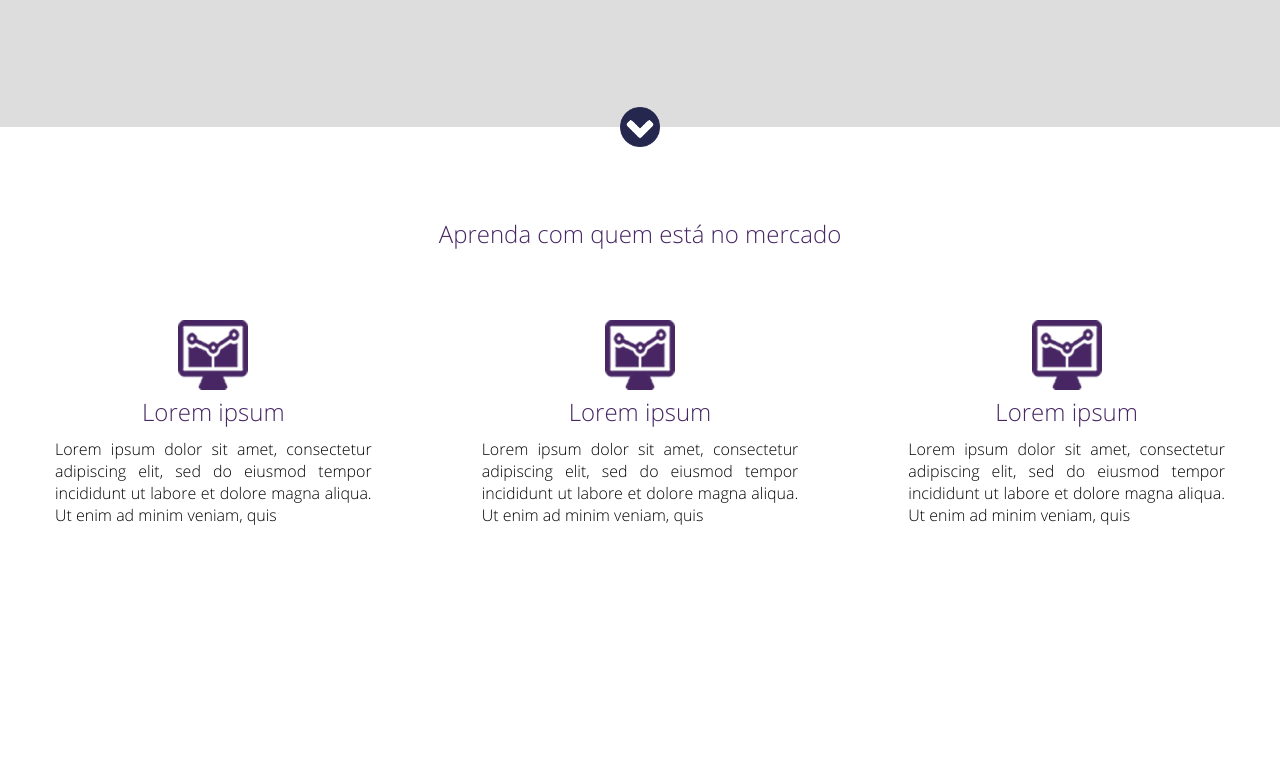
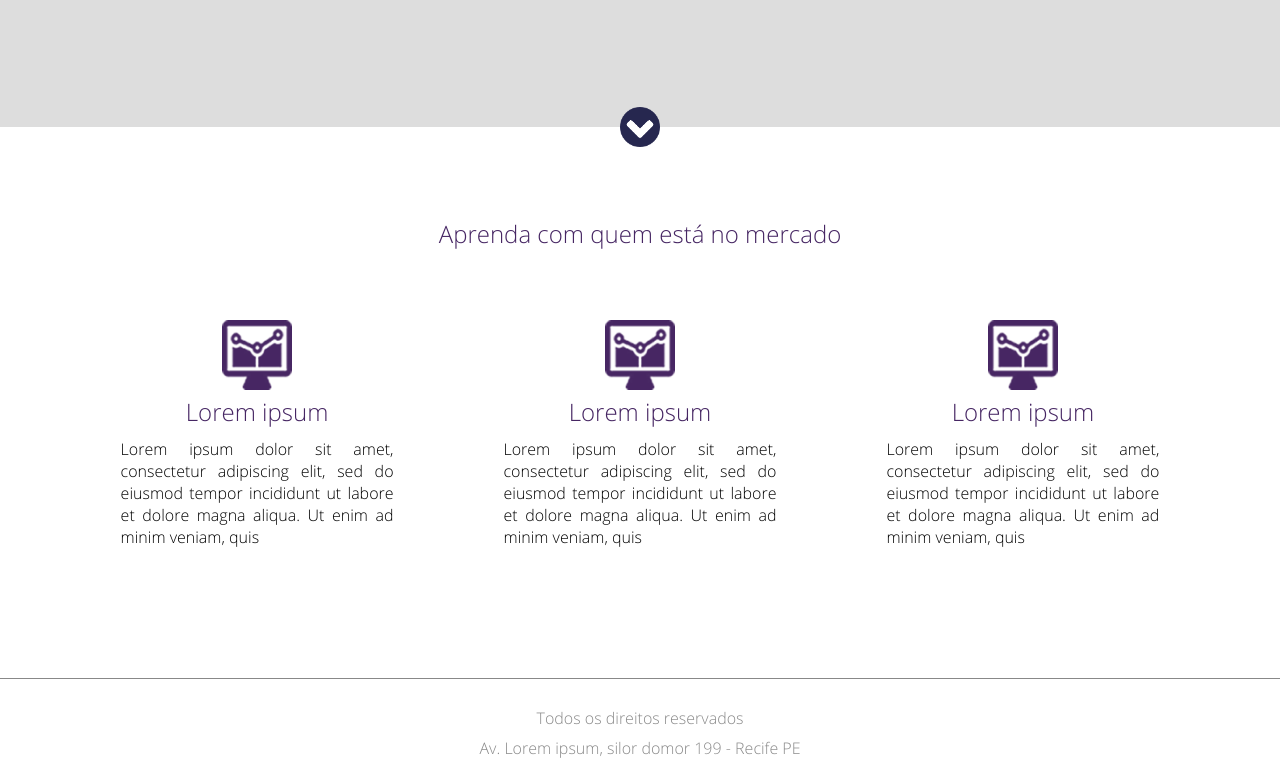
Before and after one commit to arthur1470/FirstLandingPage, a plain HTML site: page index.html in a window 1280 px wide. Shown: the part 848-1627 px from the top of the page. Before the commit the page ends 1414 px from the top, so only its background shows below. Drawn offline with Linux system fonts and the light colour scheme.

Commit message:
footer added

```diff
--- a/css/style.css
+++ b/css/style.css
@@ -181,3 +181,19 @@ html, body{
 .container-single img{
 	width: 70px;
 }
+
+.clear{
+	clear: both;
+}
+
+.footer{
+	/*clear: both;*/
+	padding: 20px 0;
+	border-top: 1px solid #888888;
+	text-align: center;
+	color: #888;
+}
+
+.footer p{
+	margin-top: 8px;
+}
--- a/index.html
+++ b/index.html
@@ -69,6 +69,7 @@
 		</div><!-- container2 -->
 
 		<div class="section-1">
+			<div class="center">
 				<h2>Aprenda com quem está no mercado</h2>
 
 				<div class="container-section">
@@ -109,7 +110,14 @@
 								labore et dolore magna aliqua. Ut enim ad minim veniam, quis</p>
 						</div><!-- text-container-single -->
 					</div><!-- container-single -->
+					<div class="clear"></div> <!-- clear -->
 				</div><!-- container-section -->
+			</div><!-- center -->
 		</div><!-- section-1 -->
+
+		<div class="footer">
+			<p>Todos os direitos reservados</p>
+			<p>Av. Lorem ipsum, silor domor 199 - Recife PE</p>
+		</div>
 	</body>
 </html>
```
Lines whose indentation alone changed are shown as unchanged.
